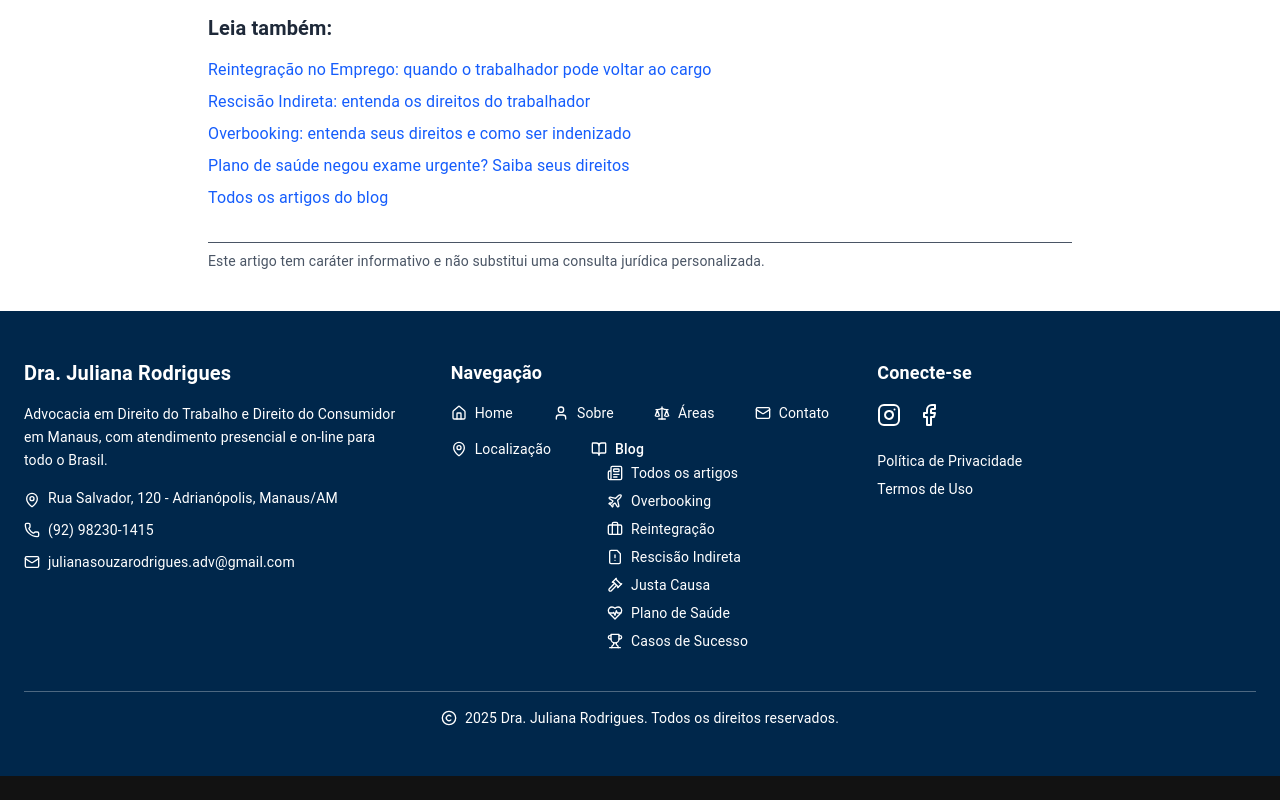
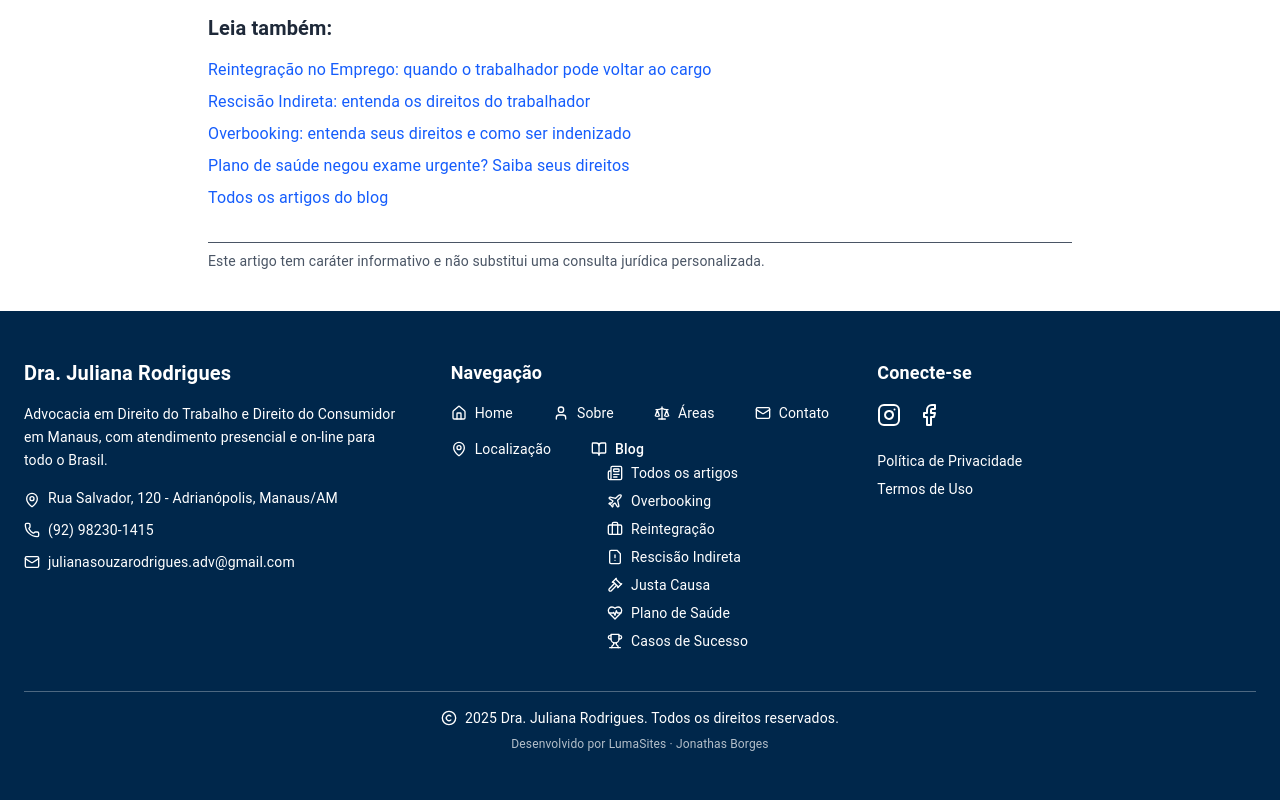
Before and after one commit to jonathasborges1/julianarodriguesadv, a Next.js app: page /blog/justa-causa in a window 1280 px wide. Shown: the part 2046-2846 px from the top of the page. Before the commit the page ends 2822 px from the top, so only its background shows below. Built offline with nearby package versions, Linux system fonts and the light colour scheme; no server answers.

Commit message:
feat: Add developer attribution to footer
Include developer names and links ("LumaSites" and "Jonathas Borges") in the footer for website development credit.

```diff
--- a/src/app/sections/Footer/index.tsx
+++ b/src/app/sections/Footer/index.tsx
@@ -135,9 +135,31 @@ export function Footer() {
         </div>
       </div>
 
-      <div className="mt-10 border-t border-white/30 pt-4 text-center text-sm flex justify-center items-center gap-2">
-        <Copyright className="w-4 h-4" />
-        {new Date().getFullYear()} Dra. Juliana Rodrigues. Todos os direitos reservados.
+      <div className="mt-10 border-t border-white/30 pt-4 text-center text-sm flex flex-col items-center gap-2">
+        <p className="flex justify-center items-center gap-2">
+          <Copyright className="w-4 h-4" />
+          {new Date().getFullYear()} Dra. Juliana Rodrigues. Todos os direitos reservados.
+        </p>
+        <p className="text-xs text-white/70">
+          Desenvolvido por{" "}
+          <a
+            href="https://lumasites.com.br"
+            target="_blank"
+            rel="noopener noreferrer"
+            className="hover:text-white hover:underline"
+          >
+            LumaSites
+          </a>{" "}
+          &middot;{" "}
+          <a
+            href="https://github.com/jonathasborges1/"
+            target="_blank"
+            rel="noopener noreferrer"
+            className="hover:text-white hover:underline"
+          >
+            Jonathas Borges
+          </a>
+        </p>
       </div>
     </footer>
   );
```
